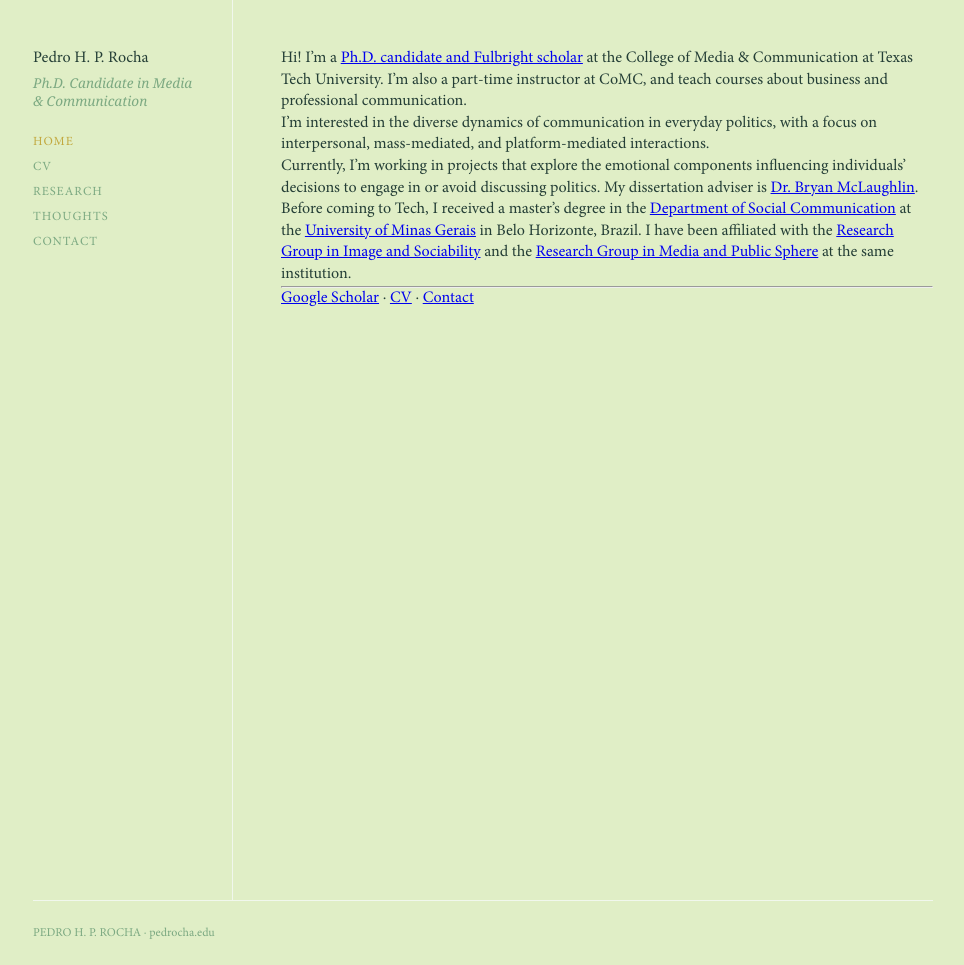
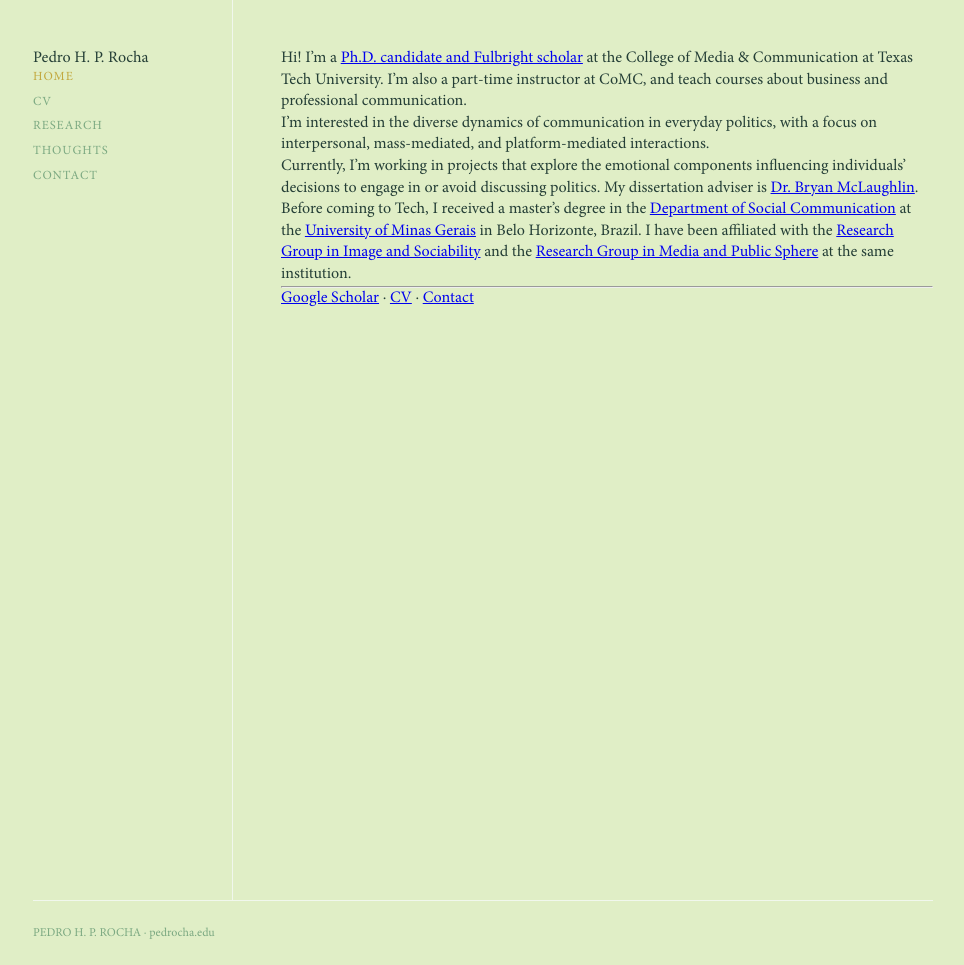
Before and after one commit to pedrohprocha/pedrohprocha.github.io, a Jekyll site: the page built from index.md, in a window 1280 px wide. Shown: the whole page, without its empty margins (157-1121 px from the left). Built offline with Jekyll 4.4.1, drawn with Linux system fonts in a browser that asks for light colours; some web fonts are replaced.

Commit message:
update site

```diff
--- a/_config.yml
+++ b/_config.yml
@@ -1,5 +1,4 @@
 title: "Pedro H. P. Rocha"
-description: "Ph.D. Candidate in Media & Communication"
 email: "pedrocha.edu"
 url: "https://pedrocha.github.io"
 baseurl: ""
--- a/_layouts/default.html
+++ b/_layouts/default.html
@@ -14,7 +14,6 @@
     <aside class="sidebar">
       <div class="sidebar-inner">
         <h1><a href="{{ '/' | relative_url }}">{{ site.title }}</a></h1>
-        <p class="tagline">{{ site.description }}</p>
         <nav>
           <a href="{{ '/' | relative_url }}"{% if page.url == '/' %} class="active"{% endif %}>HOME</a>
           <a href="{{ '/cv' | relative_url }}"{% if page.url contains 'cv' %} class="active"{% endif %}>CV</a>
```
